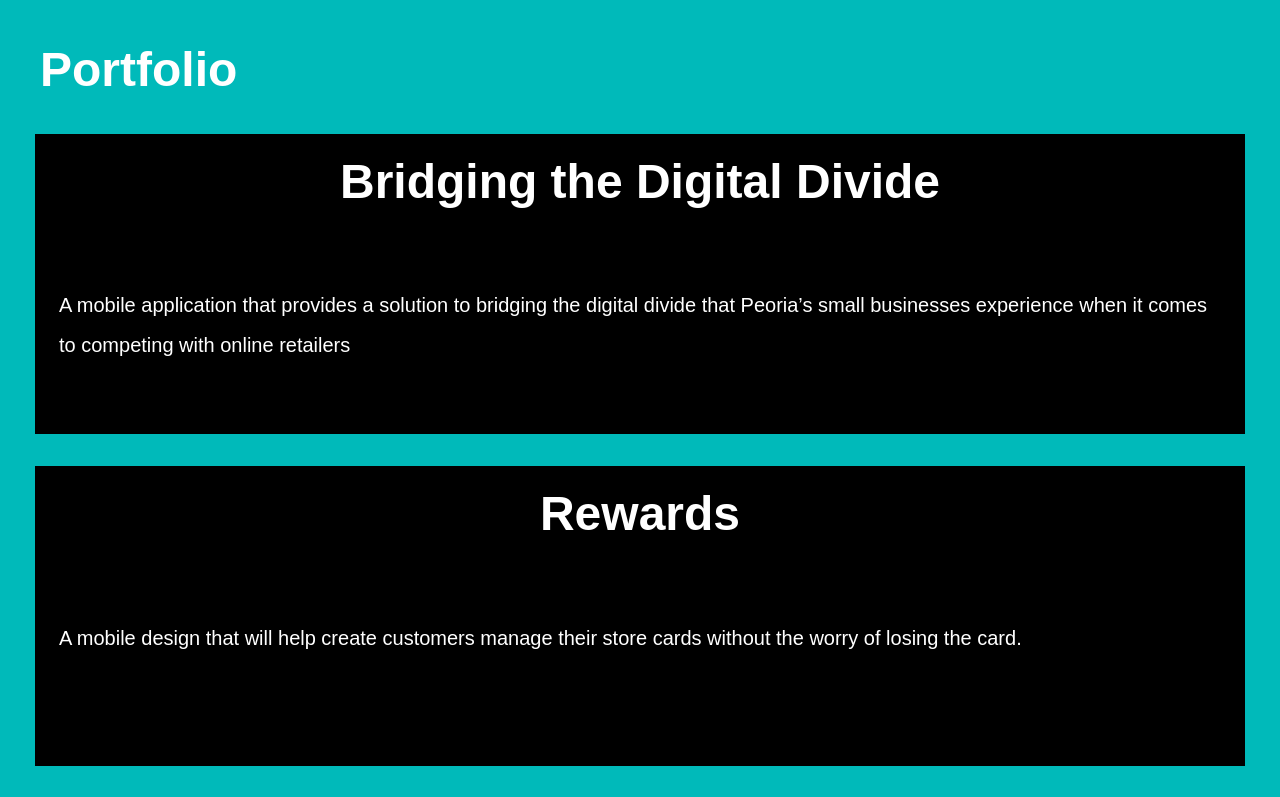
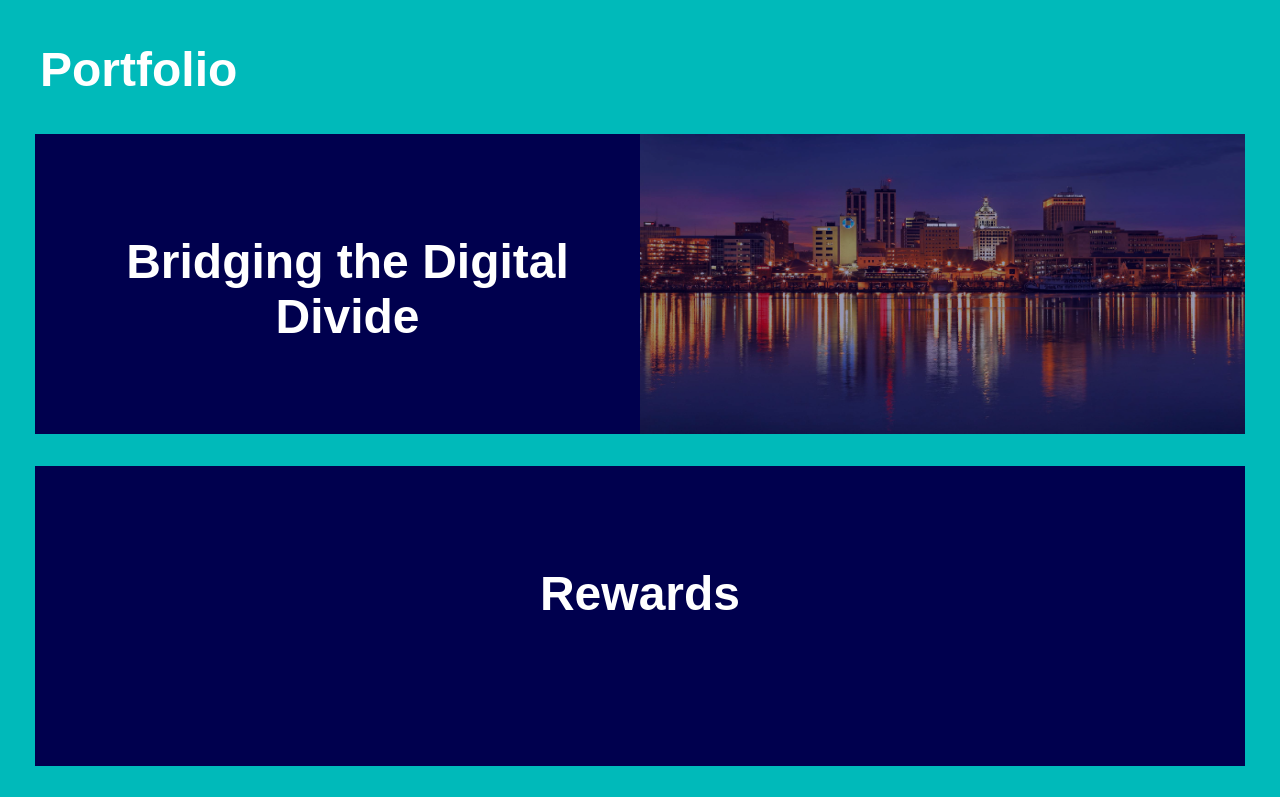
Before and after one commit to parshanapally/portfolio-website, a React (Create React App) app: page / in a window 1280 px wide. Shown: the part 860-1657 px from the top of the page. Built offline with nearby package versions, Linux system fonts and the light colour scheme.

Commit message:
style: add image

```diff
--- a/src/components/Portfolio/index.css
+++ b/src/components/Portfolio/index.css
@@ -24,6 +24,10 @@
   justify-content: center;
   text-align: center;
   color: black;
+}
+
+.skyline img {
+  opacity: 30%;
 }
 
 .portfolio-container main .intro-wrapper > .intro-name {
@@ -127,11 +131,20 @@ nav .menu__item {
 }
 
 .portfolio-item {
-  background: black;
-  position: relative;
+  background: #00004e;
+  background-repeat: no-repeat;
+  /* background-attachment: fixed; */
+  background-position: center bottom;
+  /* position: relative; */
   height: 300px;
 }
-
+.portfolio-item img {
+  width: 50%;
+  height: 100%;
+  display: block;
+  float: right;
+  opacity: 0.6;
+}
 .portfolio-item h1 {
   padding: 20px;
   text-align: center;
@@ -194,6 +207,10 @@ a {
     display: none;
   }
 
+  .portfolio-item img {
+    display: none;
+  }
+
   .about-page .about-wrapper .about-content p {
     line-height: 30px;
     font-size: 20px;
@@ -248,12 +265,9 @@ a {
   .contact-page {
     top: 1990px;
   }
-  .portfolio-item p {
+
+  .portfolio-item img {
     display: block;
-  }
-
-  .portfolio-item h1 {
-    padding-top: 20px;
   }
 
   .social-icons svg {
@@ -265,6 +279,7 @@ a {
 
 @media (min-width: 1440px) {
   .portfolio-item p {
+    display: block;
     text-align: center;
   }
 }
--- a/src/components/Portfolio/index.js
+++ b/src/components/Portfolio/index.js
@@ -3,6 +3,7 @@ import "./index.css";
 import { BrowserRouter as Router, Route, Link } from "react-router-dom";
 import { FaInstagram, FaLinkedin, FaGithub, FaDribbble } from "react-icons/fa";
 import { MdEmail } from "react-icons/md";
+import peoriaSkyline from "../img/peoria-skyline.jpg";
 
 const Portfolio = () => {
   return (
@@ -39,6 +40,7 @@ const Portfolio = () => {
         <h1>Portfolio</h1>
         <Link to="/bridging-digital-divide">
           <div className="portfolio-item">
+            <img src={peoriaSkyline} alt="skyline" className="skyline-img" />
             <h1>Bridging the Digital Divide</h1>
             <p>
               A mobile application that provides a solution to bridging the
```
Also changed, not shown: src/components/img/peoria-skyline.jpg (added), 1 other file (tests, documents, lock files or other folders).
